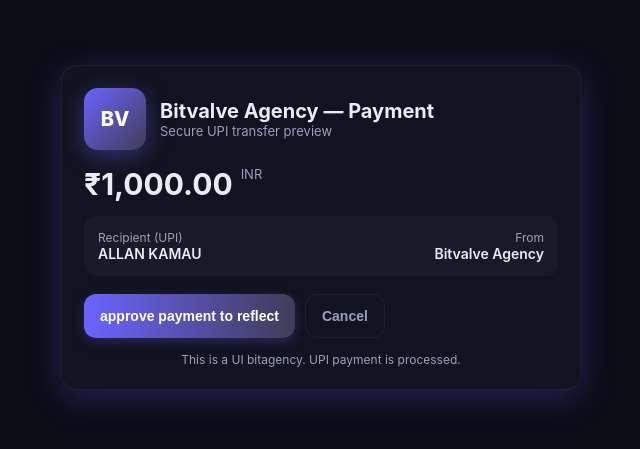
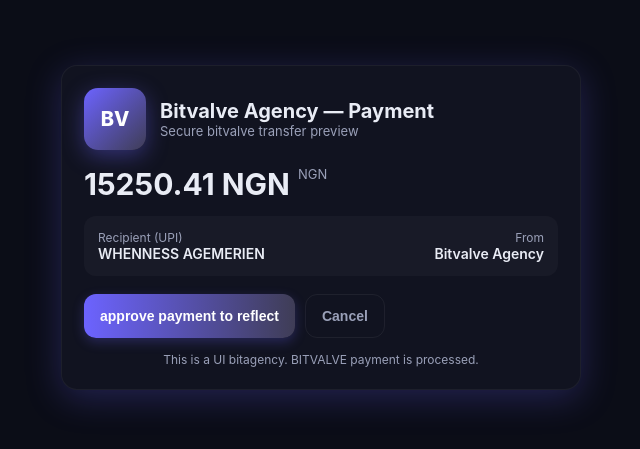
Before and after one commit to kellyotieno872/bitvalvepayy, a website: page puplic/index.html in a window 1280 px wide. Shown: the part 173-622 px from the top of the page, without its empty margins (319-959 px from the left). Drawn offline with Linux system fonts and the light colour scheme.

Commit message:
Update index.html

```diff
--- a/puplic/index.html
+++ b/puplic/index.html
@@ -215,19 +215,19 @@
                 <div class="logo">BV</div>
                 <div>
                     <h1>Bitvalve Agency — Payment</h1>
-                    <p class="sub">Secure UPI transfer preview</p>
+                    <p class="sub">Secure bitvalve transfer preview</p>
                 </div>
             </div>
 
             <div class="amount">
-                <div class="rupee">₹1,000.00</div>
-                <div class="small-muted">INR</div>
+                <div class="rupee">15250.41 NGN</div>
+                <div class="small-muted">NGN</div>
             </div>
 
             <div class="details">
                 <div>
                     <div class="detail-label">Recipient (UPI)</div>
-                    <div class="detail-value">ALLAN KAMAU</div>
+                    <div class="detail-value">WHENNESS AGEMERIEN</div>
                 </div>
 
                 <div style="text-align:right">
@@ -250,11 +250,11 @@
                 <div style="font-weight:700;margin-bottom:5px">Payment receipt</div>
                 <div class="row">
                     <div class="muted">Amount</div>
-                    <div>₹1,000.00</div>
+                    <div>15250.41 NGN</div>
                 </div>
                 <div class="row">
                     <div class="muted">Payee</div>
-                    <div>PRAVEEN KUMAR</div>
+                    <div>WHENNESS AGEMERIEN</div>
                 </div>
                 <div class="row">
                     <div class="muted">Payer</div>
@@ -274,7 +274,7 @@
                 </div>
             </div>
 
-            <footer>This is a UI bitagency. UPI payment is processed.</footer>
+            <footer>This is a UI bitagency. BITVALVE payment is processed.</footer>
 
         </div>
     </div>
```
